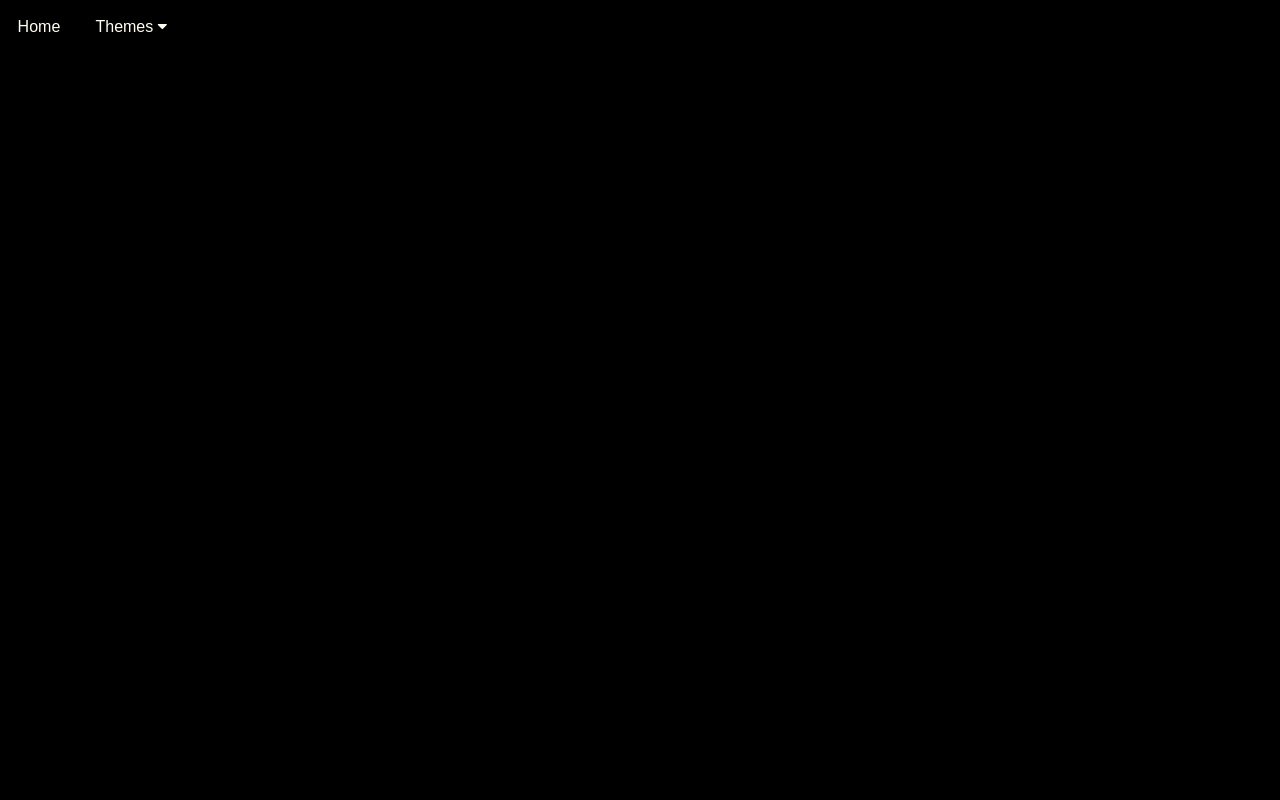
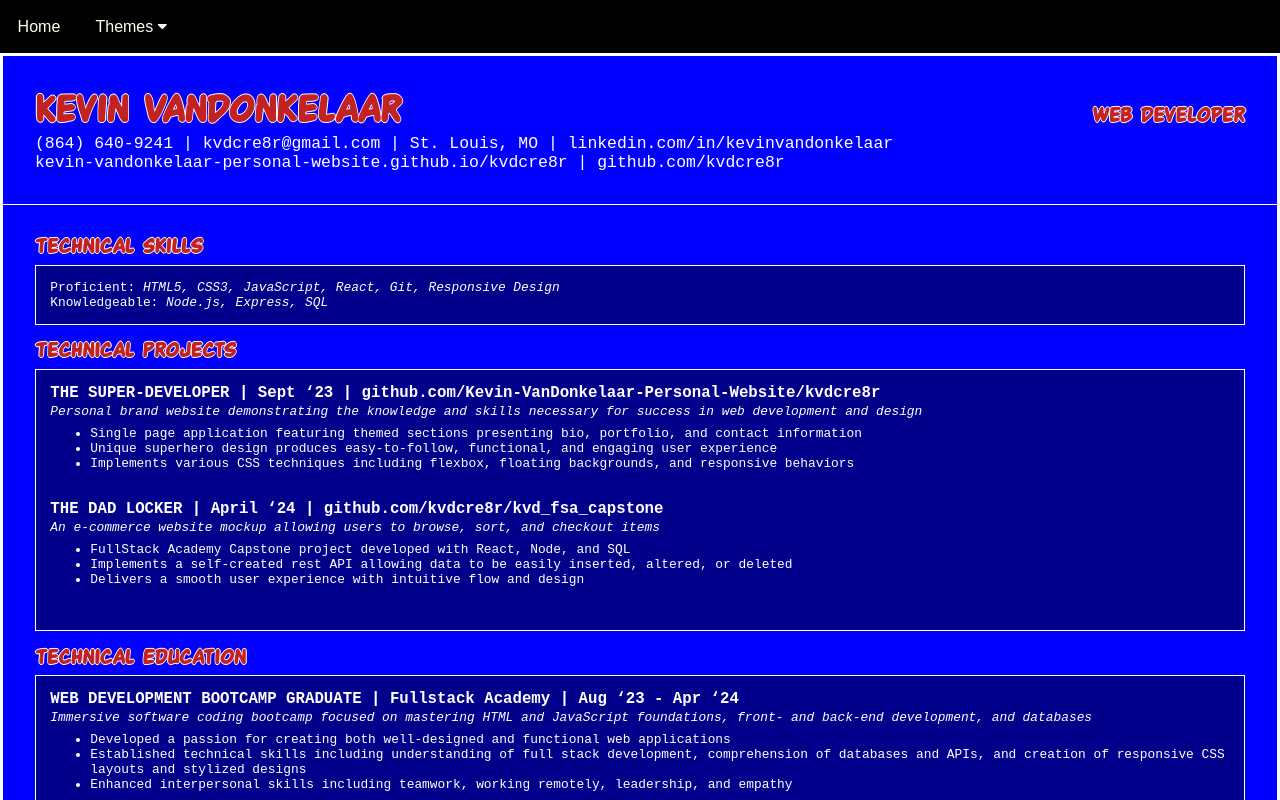
Before and after one commit to kvdcre8r/my_react_resume, a React (Vite) app: page /Superhero in a window 1280 px wide. Before the commit this address had no page. Shown: the top 800 px of the page. Built offline with nearby package versions, Linux system fonts and the light colour scheme; the HTML template or start-up script is replaced by a standard one.

Commit message:
added superhero theme

```diff
--- a/src/App.jsx
+++ b/src/App.jsx
@@ -3,6 +3,7 @@ import Nav from "./components/Nav/Nav.jsx";
 import { Home } from "./Modules/Home/Home.jsx";
 import { Classic } from "./Modules/Classic/classic.jsx";
 import { Stylized } from "./Modules/Stylized/stylized.jsx";
+import { Superhero } from "./Modules/Superhero/superhero.jsx";
 import "./App.css";
 
 function App() {
@@ -13,6 +14,7 @@ function App() {
         <Route path="/" element={<Home />} />
         <Route path="/Classic" element={<Classic />} />
         <Route path="/Stylized" element={<Stylized />} />
+        <Route path="/Superhero" element={<Superhero />} />
       </Routes>
     </div>
   );
--- a/src/Modules/Home/home.css
+++ b/src/Modules/Home/home.css
@@ -52,3 +52,8 @@
   font-family: "spyagency";
   src: url(../../assets/spyagency.ttf);
 }
+
+@font-face {
+  font-family: "champion";
+  src: url(../../assets/champion.ttf);
+}
--- a/src/Modules/Stylized/stylized.css
+++ b/src/Modules/Stylized/stylized.css
@@ -3,6 +3,7 @@
   background-color: rgb(12, 33, 33);
   border: 0.2em solid white;
   font-family: spyagency;
+  font-size: .8em;
   text-shadow: -0.05em 0 greenyellow, 0 0.05em greenyellow, 0.05em 0 greenyellow,
     0 -0.05em greenyellow;
 
--- /dev/null
+++ b/src/Modules/Superhero/superhero.css
@@ -0,0 +1,52 @@
+.superhero {
+    color: rgb(194, 34, 34);
+    background-color: blue;
+    border: 0.2em solid white;
+    font-family: champion;
+    text-shadow: -0.05em 0 white, 0 0.05em white, 0.05em 0 white,
+        0 -0.05em white;
+    font-size: 1.1em;
+
+    header {
+        border-bottom: 0.1em solid white;
+        ;
+
+        #subscript {
+            font-family: monospace;
+            font-size: 1.15em;
+            color: white;
+            text-shadow: none;
+        }
+    }
+
+    section {
+        h2 {
+            font-size: 1.5em;
+        }
+
+        article {
+            background-color: darkblue;
+            font-family: monospace;
+            color: white;
+            text-shadow: none;
+
+            h3 {
+                font-size: 1.1em;
+            }
+
+            ul {
+                padding-bottom: 2em;
+            }
+
+            p,
+            li {
+                font-size: .9em;
+            }
+        }
+    }
+}
+
+@font-face {
+    font-family: "spyagency";
+    src: url(../../assets/spyagency.ttf);
+}
--- /dev/null
+++ b/src/Modules/Superhero/superhero.jsx
@@ -0,0 +1,10 @@
+import ResumeContent from "../../components/Resume/Resume.jsx";
+import "./superhero.css";
+
+export function Superhero() {
+  return (
+    <main className="superhero">
+      <ResumeContent />
+    </main>
+  );
+}
--- a/src/components/Nav/Nav.jsx
+++ b/src/components/Nav/Nav.jsx
@@ -13,8 +13,9 @@ export default function Nav() {
             </p>
           </button>
           <div className="dropdown-content">
-            <Link to="/classic">Classic</Link>
-            <Link to="/stylized">Stylized</Link>
+            <Link to="/classic"><strong>Professional</strong></Link>
+            <Link to="/stylized">MAINFRAME</Link>
+            <Link to="/superhero"><strong>S u p e r h e r o</strong></Link>
           </div>
         </div>
       </div>
--- a/src/components/Nav/nav.css
+++ b/src/components/Nav/nav.css
@@ -12,7 +12,8 @@
         text-decoration: none;
     }
 
-    a:hover, .dropdown:hover .dropbtn {
+    a:hover,
+    .dropdown:hover .dropbtn {
         background-color: black;
         border: .1em solid darkorange;
         margin: .5em .5em 0 .5em;
@@ -62,6 +63,18 @@
                 text-align: left;
             }
 
+            a:nth-child(1) {
+                font-family: Arial, Helvetica, sans-serif;
+            }
+
+            a:nth-child(2) {
+                font-family: 'spyagency';
+            }
+
+            a:nth-child(3) {
+                font-family: 'champion';
+            }
+
             a:hover {
                 background-color: none;
                 margin: 1em;
```
Also changed, not shown: src/assets/spiderweb_background.jpg (added).
